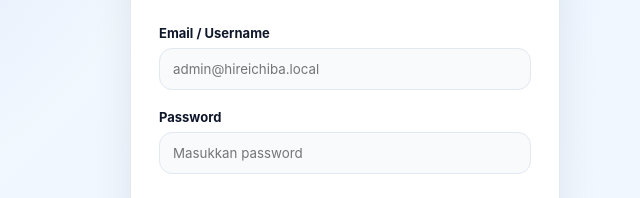
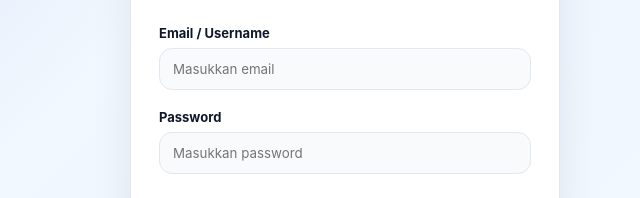
Before and after one commit to Rjvaldo21/Sistem-Pengadaan, a plain HTML site: page login.html in a window 1280 px wide. Shown: the part 266-464 px from the top of the page, 295-935 px from the left. Drawn offline with Linux system fonts and the light colour scheme.

Commit message:
Update & Modify Login Page

```diff
--- a/app.js
+++ b/app.js
@@ -179,6 +179,7 @@ const i18n = {
     'Jaminan': 'Collateral',
     'Login': 'Login',
     'Email / Username': 'Email / Username',
+    'Masukkan email': 'Enter email',
     'Password': 'Password',
     'Masukkan password': 'Enter password',
     'Nama lengkap klien': 'Client full name',
@@ -406,6 +407,7 @@ const i18n = {
     'Jaminan': '抵押品',
     'Login': '登录',
     'Email / Username': '邮箱/用户名',
+    'Masukkan email': '请输入邮箱',
     'Password': '密码',
     'Masukkan password': '输入密码',
     'Nama lengkap klien': '客户全名',
--- a/login.html
+++ b/login.html
@@ -23,7 +23,7 @@
       <form class="login-form" onsubmit="login(event)">
         <div class="form-group">
           <label>Email / Username</label>
-          <input type="text" id="loginUser" placeholder="admin@hireichiba.local" required />
+          <input type="text" id="loginUser" placeholder="Masukkan email" required />
         </div>
         <div class="form-group">
           <label>Password</label>
```
